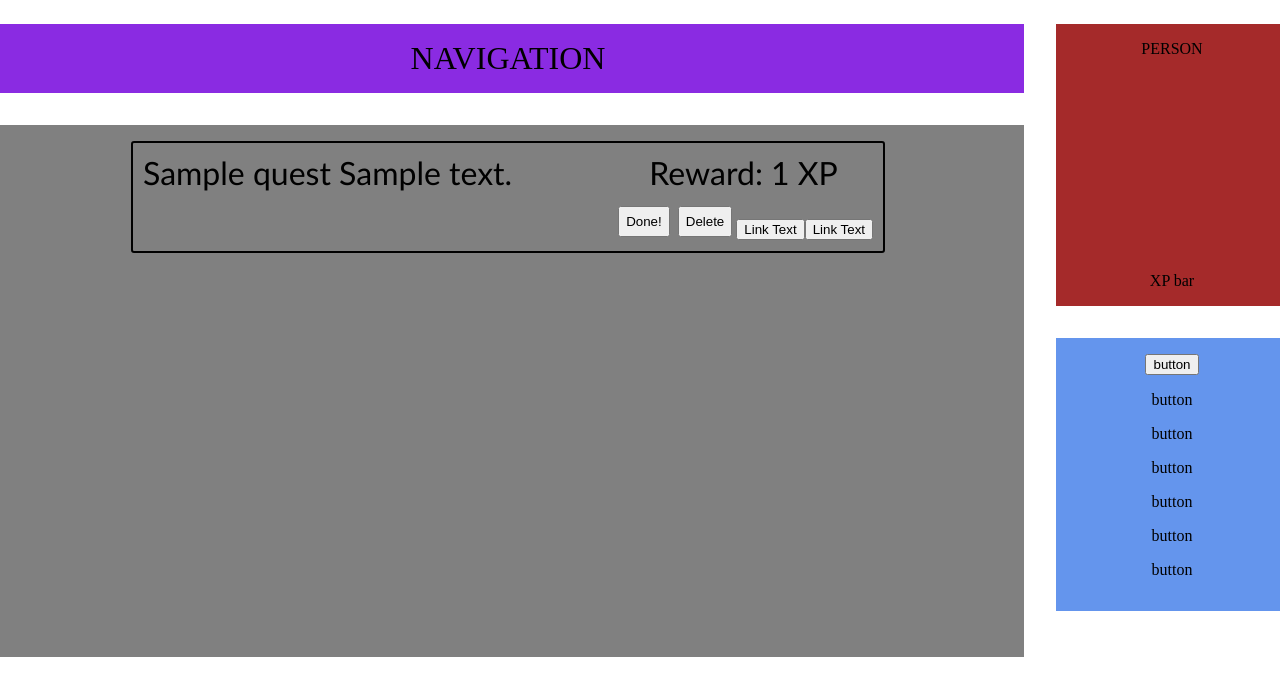
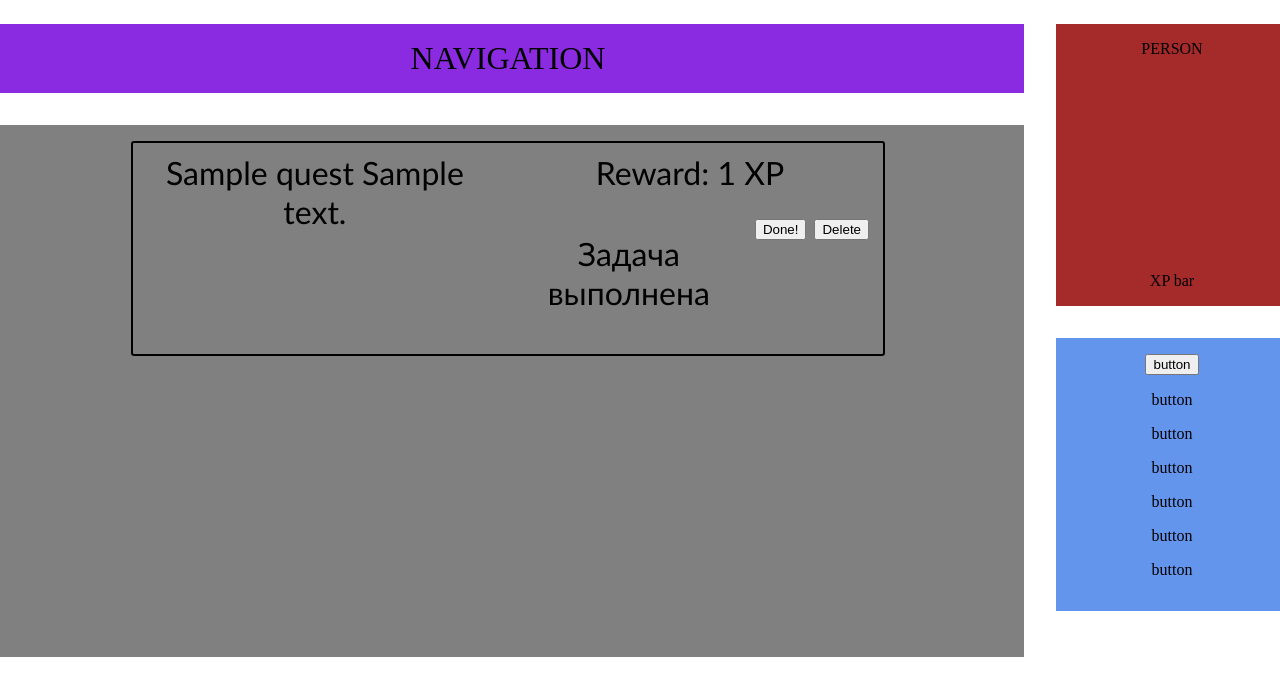
Before and after one commit to ArestMarih/NewTracks, a Django app: page / in a window 1280 px wide. Shown: the top 696 px of the page. Run offline with Django 4.2, Linux system fonts and the light colour scheme; tables that the repository leaves empty hold one stand-in row (values such as "Sample post").

Commit message:
Add Done, fix button

```diff
--- a/Track/Track/urls.py
+++ b/Track/Track/urls.py
@@ -1,7 +1,7 @@
 
 from django.contrib import admin
 from django.urls import path
-from trak.views import main, deleters, Poster
+from trak.views import main, deleters, Poster, done
 from trak import views
 
 urlpatterns = [
@@ -9,4 +9,5 @@
     path('', main, name='main'),
     path('deleters/<int:id>/', views.deleters),
     path('Poster/', views.Poster),
+    path('done/<int:id>/', views.done),
 ]
--- a/Track/trak/models.py
+++ b/Track/trak/models.py
@@ -4,3 +4,4 @@
     nameQu = models.CharField(max_length=128)
     comments = models.TextField(null=True,blank=True)
     exp = models.PositiveIntegerField(default=0)
+    done = models.BooleanField(default=False)
--- a/Track/trak/templates/trak/main.html
+++ b/Track/trak/templates/trak/main.html
@@ -20,10 +20,13 @@
                                     <div class='infotext'>Reward: {{ quest.exp }} XP </div>
                                         <div class='infotext'>
                                             <div id='infob'>
-                                                <button class='infobtn'>Done!</button>
-                                                <button class='infobtn'>Delete</button>
-                                                <a href="deleters/{{ quest.id }}"><button>Link Text</button></a>
-                                                <a href="http://stackoverflow.com"><button>Link Text</button></a>
+                                                {% if quest.done %}
+                                                    <p>Задача выполнена</p>
+                                                {% else %}
+                                                    <p>Задача не выполнена</p>
+                                                {% endif %}
+                                                <a href="done/{{ quest.id }}"><button class='infobtn'>Done!</button></a>
+                                                <a href="deleters/{{ quest.id }}"><button class='infobtn'>Delete</button></a>
                                             </div>
                                         </div>
                                 </div>
--- a/Track/trak/views.py
+++ b/Track/trak/views.py
@@ -17,3 +17,9 @@
         exp = request.POST.get('exp')
         quest.objects.create(nameQu=nameQu, comments=comments, exp=exp)
     return HttpResponseRedirect('/')
+
+def done(request,id):
+    dones = quest.objects.get(id=id)
+    dones.done = True
+    dones.save()
+    return HttpResponseRedirect('/')
```
Also changed, not shown: Track/db.sqlite3, Track/trak/migrations/0002_quest_done.py (added).
